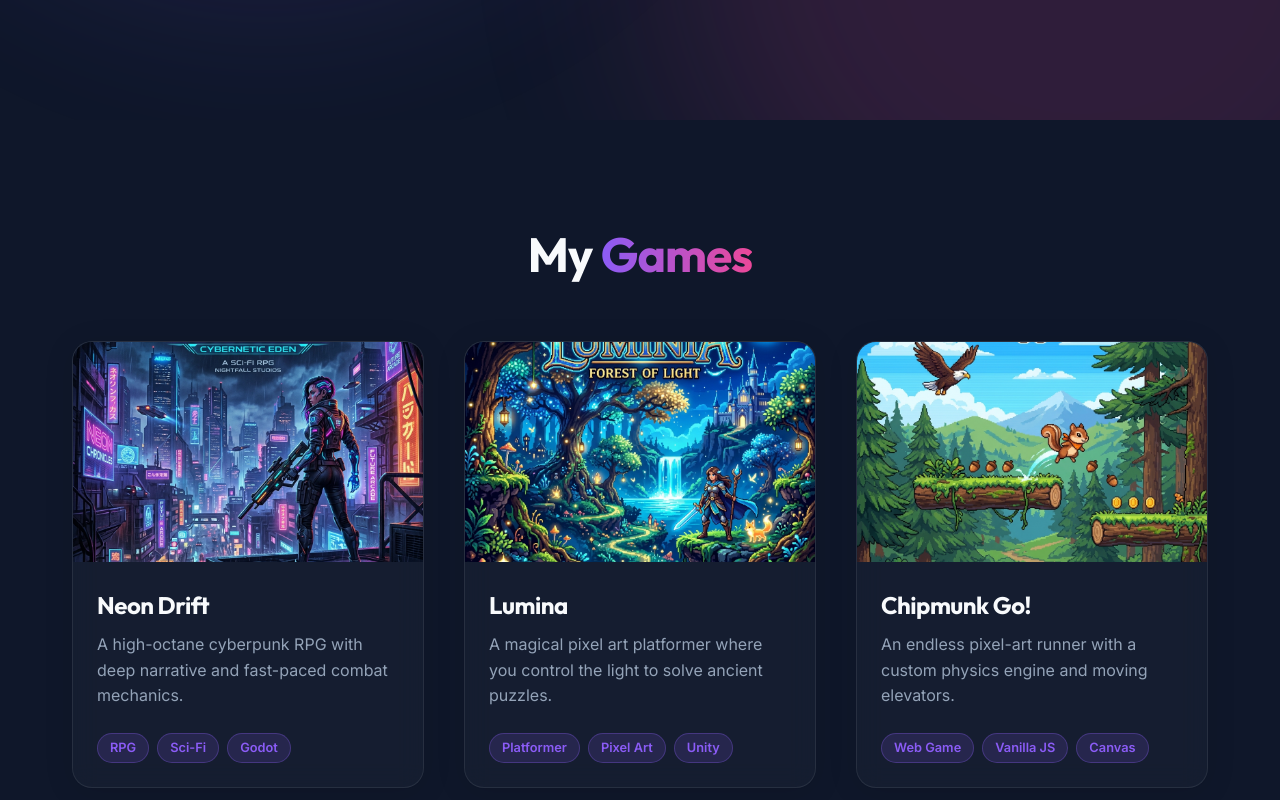
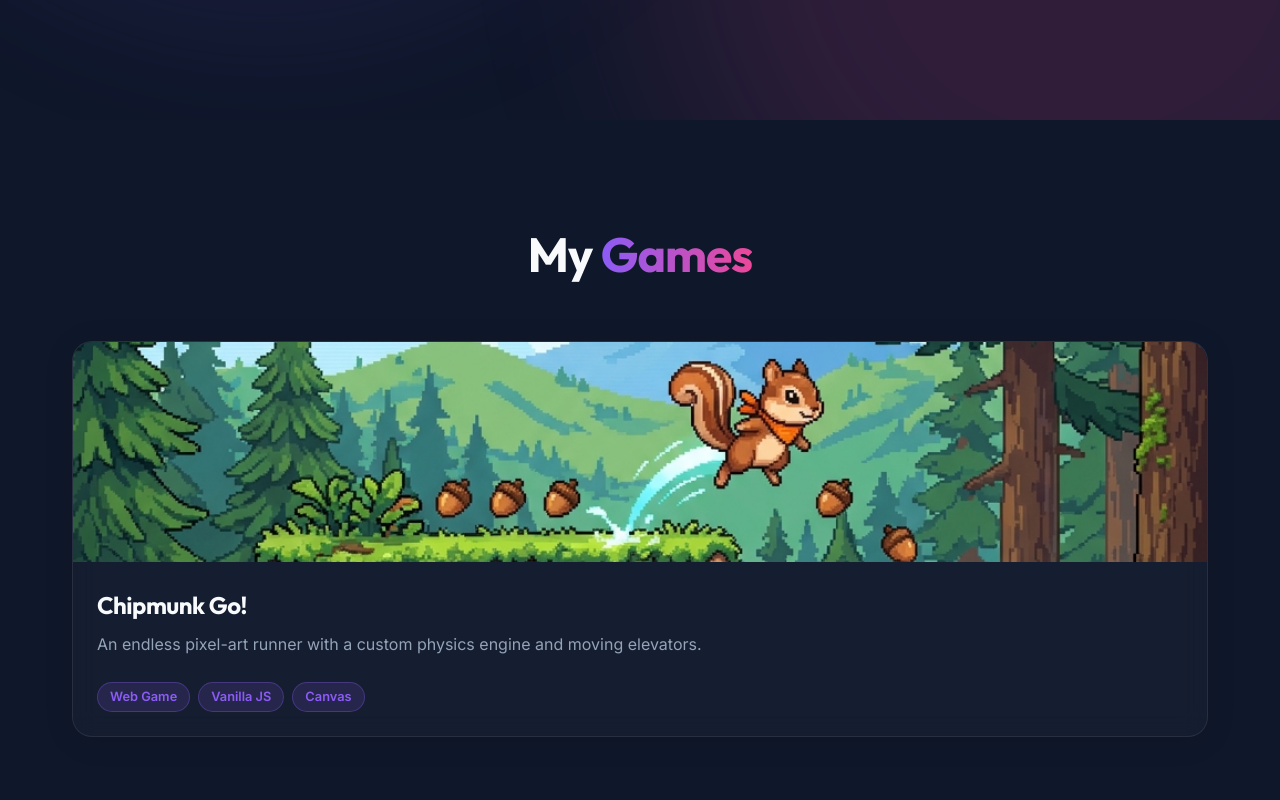
Before and after one commit to skillerGuard/portfolio, a React (Vite) app: page / in a window 1280 px wide. Shown: the part 680-1480 px from the top of the page. Built offline with nearby package versions, Linux system fonts and the light colour scheme.

Commit message:
Remove placeholders and unused links

```diff
--- a/src/components/Footer.jsx
+++ b/src/components/Footer.jsx
@@ -11,8 +11,6 @@ const Footer = () => {
         </div>
         <div className="footer-links">
           <a href="https://github.com/skillerGuard" target="_blank" rel="noreferrer">GitHub</a>
-          <a href="#">Twitter</a>
-          <a href="#">itch.io</a>
         </div>
       </div>
       <div className="footer-bottom">
--- a/src/components/ProjectGrid.jsx
+++ b/src/components/ProjectGrid.jsx
@@ -2,22 +2,7 @@ import React from 'react';
 import ProjectCard from './ProjectCard';
 import './ProjectGrid.css';
 
-// We will use the generated images and some placeholder text for the demo.
 const projects = [
-  {
-    id: 1,
-    title: 'Neon Drift',
-    description: 'A high-octane cyberpunk RPG with deep narrative and fast-paced combat mechanics.',
-    image: '/cyber_rpg_cover.png',
-    tags: ['RPG', 'Sci-Fi', 'Godot']
-  },
-  {
-    id: 2,
-    title: 'Lumina',
-    description: 'A magical pixel art platformer where you control the light to solve ancient puzzles.',
-    image: '/pixel_hero_cover.png',
-    tags: ['Platformer', 'Pixel Art', 'Unity']
-  },
   {
     id: 3,
     title: 'Chipmunk Go!',
@@ -32,11 +17,17 @@ const ProjectGrid = () => {
   return (
     <section id="games" className="container projects-section">
       <h2 className="section-title">My <span className="text-gradient">Games</span></h2>
-      <div className="projects-grid">
-        {projects.map((project) => (
-          <ProjectCard key={project.id} project={project} />
-        ))}
-      </div>
+      {projects.length > 0 ? (
+        <div className="projects-grid">
+          {projects.map((project) => (
+            <ProjectCard key={project.id} project={project} />
+          ))}
+        </div>
+      ) : (
+        <div style={{ textAlign: 'center', padding: '3rem 0', color: 'var(--text-secondary)' }}>
+          <p>More exciting games coming soon!</p>
+        </div>
+      )}
     </section>
   );
 };
```
